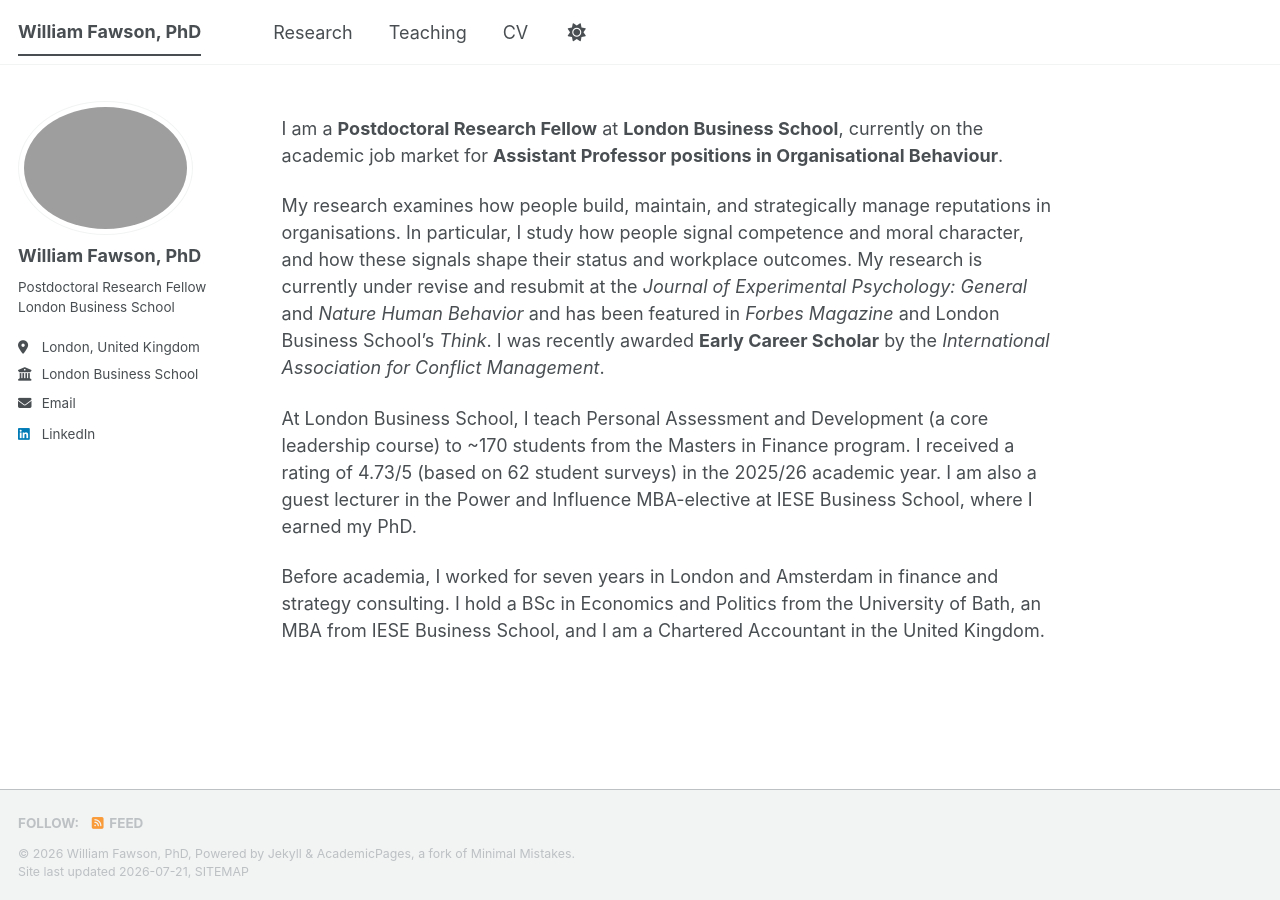
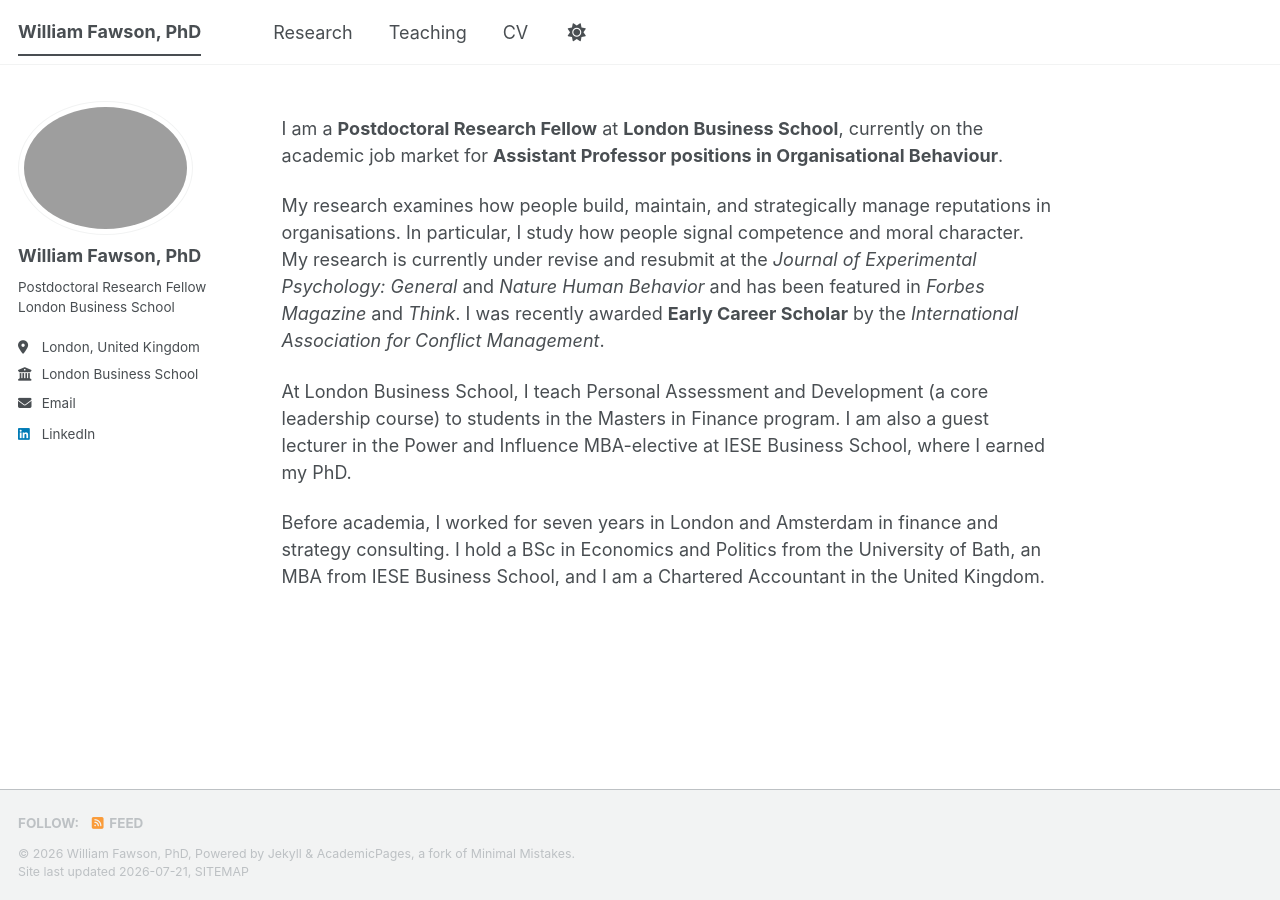
Before and after one commit to williamfawson/williamfawson.github.io, a Jekyll site: the page built from _pages/about.md, in a window 1280 px wide. Built offline with Jekyll 4.4.1, drawn with Linux system fonts in a browser that asks for light colours; a style sheet for code colours, icons or effects is not loaded.

Commit message:
Update about.md

```diff
--- a/_pages/about.md
+++ b/_pages/about.md
@@ -10,8 +10,8 @@
 
 I am a **Postdoctoral Research Fellow** at **London Business School**, currently on the academic job market for **Assistant Professor positions in Organisational Behaviour**.
 
-My research examines how people build, maintain, and strategically manage reputations in organisations. In particular, I study how people signal competence and moral character, and how these signals shape their status and workplace outcomes. My research is currently under revise and resubmit at the *Journal of Experimental Psychology: General* and *Nature Human Behavior* and has been featured in *Forbes Magazine* and London Business School's *Think*. I was recently awarded **Early Career Scholar** by the *International Association for Conflict Management*.
+My research examines how people build, maintain, and strategically manage reputations in organisations. In particular, I study how people signal competence and moral character. My research is currently under revise and resubmit at the *Journal of Experimental Psychology: General* and *Nature Human Behavior* and has been featured in *Forbes Magazine* and *Think*. I was recently awarded **Early Career Scholar** by the *International Association for Conflict Management*.
 
-At London Business School, I teach Personal Assessment and Development (a core leadership course) to ~170 students from the Masters in Finance program. I received a rating of 4.73/5 (based on 62 student surveys) in the 2025/26 academic year. I am also a guest lecturer in the Power and Influence MBA-elective at IESE Business School, where I earned my PhD.
+At London Business School, I teach Personal Assessment and Development (a core leadership course) to students in the Masters in Finance program. I am also a guest lecturer in the Power and Influence MBA-elective at IESE Business School, where I earned my PhD.
 
 Before academia, I worked for seven years in London and Amsterdam in finance and strategy consulting. I hold a BSc in Economics and Politics from the University of Bath, an MBA from IESE Business School, and I am a Chartered Accountant in the United Kingdom.
```
